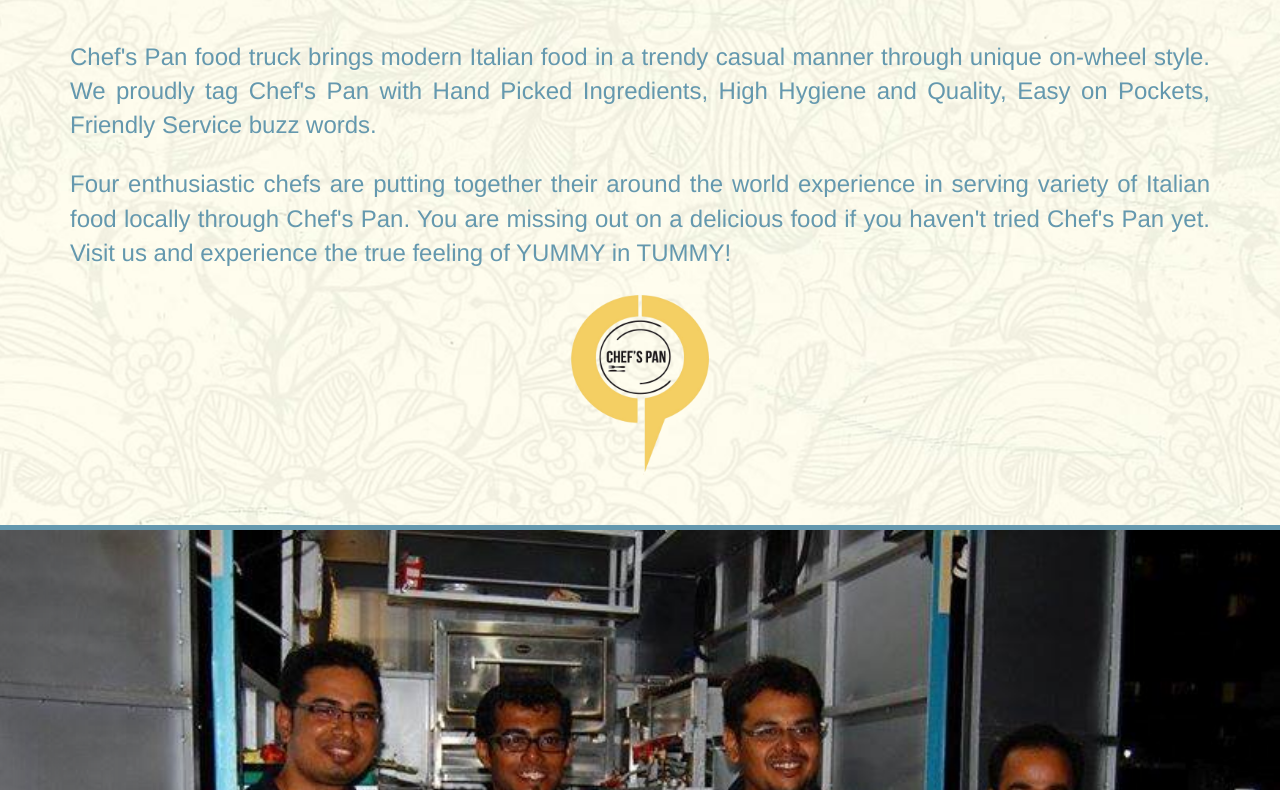
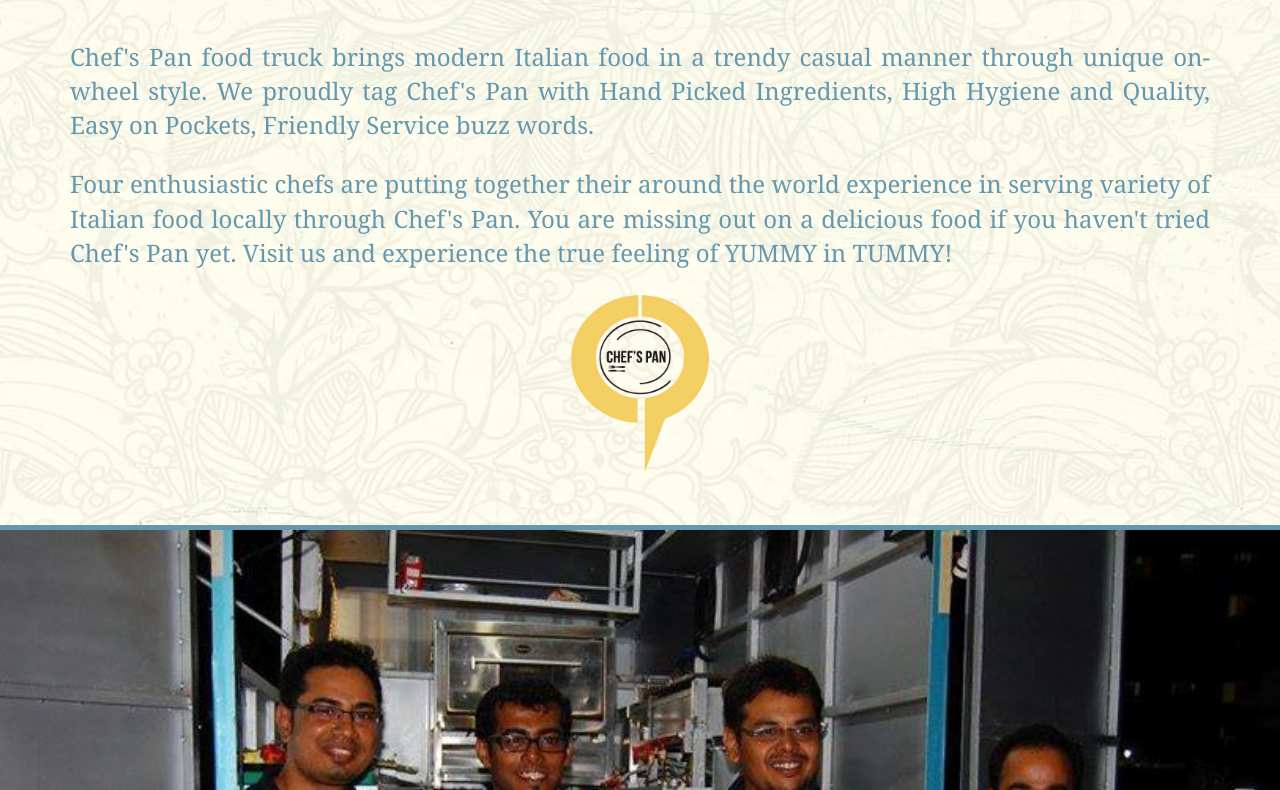
Before and after one commit to chefspan/chefspan.github.io, a plain HTML site: page index.html in a window 1280 px wide. Shown: the part 190-980 px from the top of the page. Drawn offline with nearby package versions, Linux system fonts and the light colour scheme.

Commit message:
Change font-family

```diff
--- a/css/main.css
+++ b/css/main.css
@@ -3,6 +3,7 @@ body {
 	width: 100%;
 	margin:0 auto;
 	padding: 0;
+    font-family: "BloggerSans",Georgia;
 }
 
 /*Navbar*/
```
